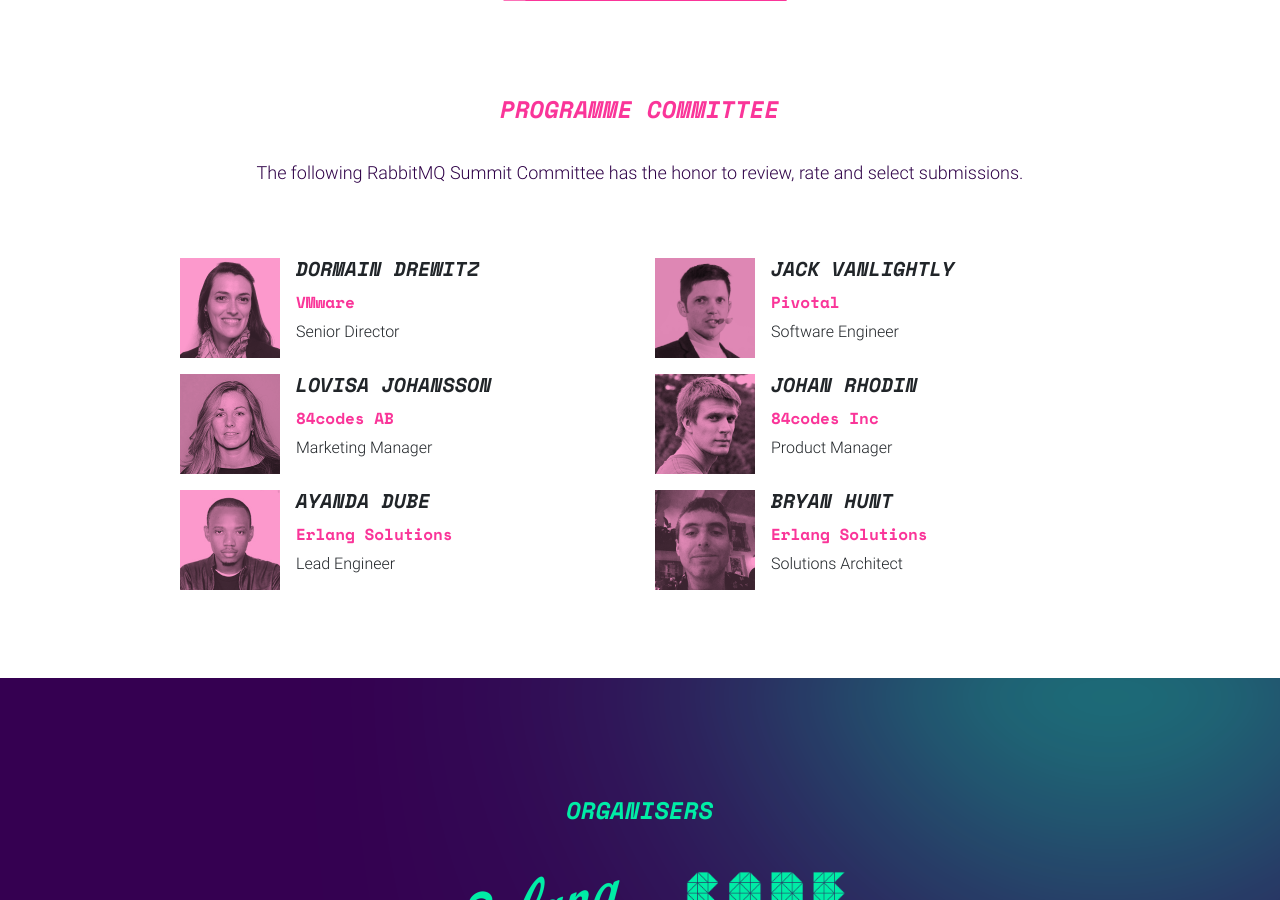
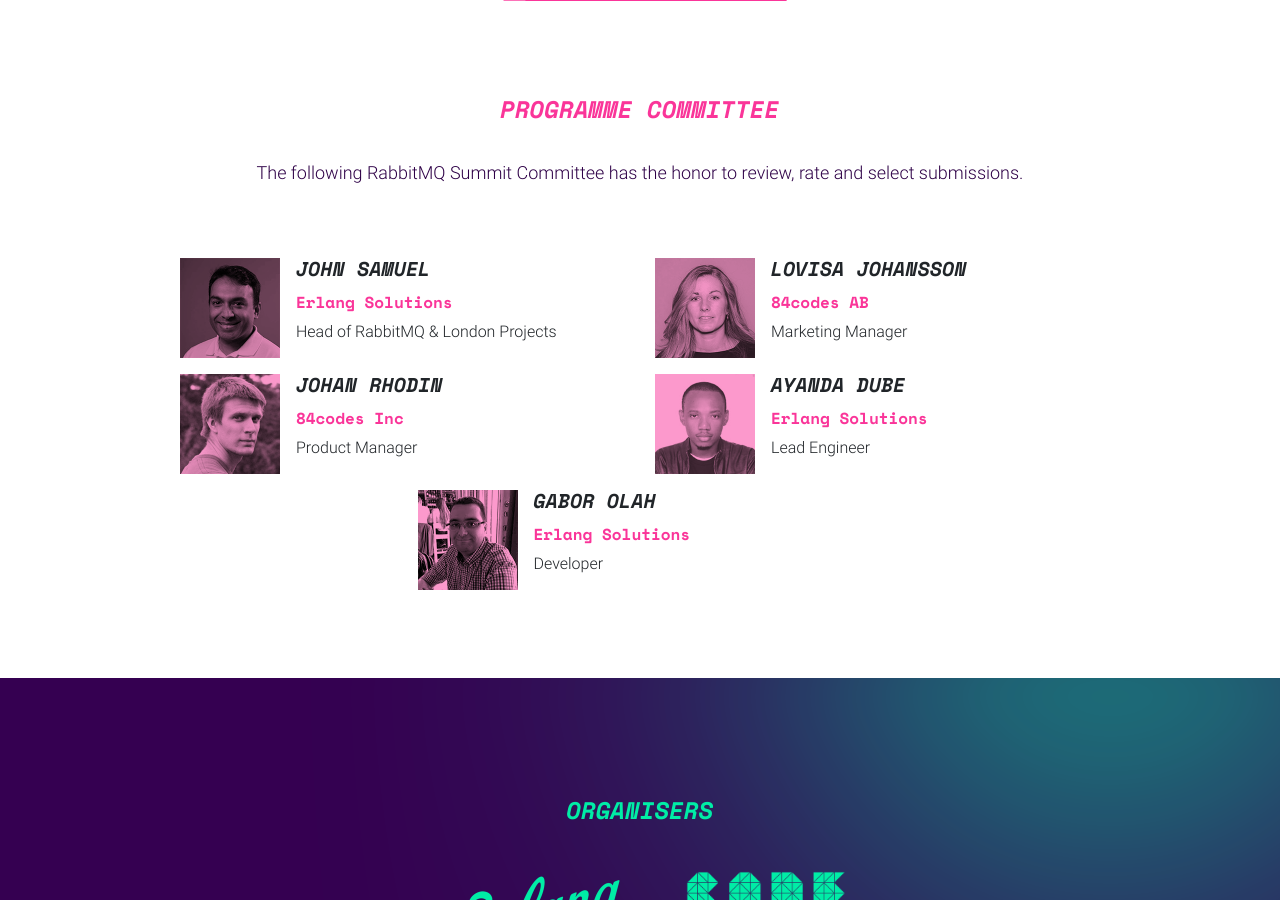
Before and after one commit to isabella232/rabbitmq-summit-1, a Jekyll site: the page built from index.html, in a window 1280 px wide and 900 px high, scrolled down 1429 px. Built offline with Jekyll 4.4.1, drawn with Linux system fonts in a browser that asks for light colours; nearby versions of some CDN libraries; comment, search, counter and statistics services are not loaded.

Commit message:
PC members

```diff
--- a/_data/committee.yml
+++ b/_data/committee.yml
@@ -1,11 +1,7 @@
-- name: Dormain Drewitz
-  company: VMware
-  title: Senior Director
-  img: dormain-drewitz.jpg
-- name: Jack Vanlightly
-  company: Pivotal
-  title: Software Engineer
-  img: jack-vanlightly.jpg
+- name: John Samuel
+  company: Erlang Solutions
+  title: Head of RabbitMQ & London Projects
+  img: john-samuel.png
 - name: Lovisa Johansson
   company: 84codes AB
   title: Marketing Manager
@@ -18,7 +14,7 @@
   company: Erlang Solutions
   title:  Lead Engineer
   img: ayanda-dube.jpg
-- name: Bryan Hunt
+- name: Gabor Olah
   company: Erlang Solutions
-  title: Solutions Architect
-  img: bryan-hunt3.jpg
+  title: Developer
+  img: gabor-olah.png
```
